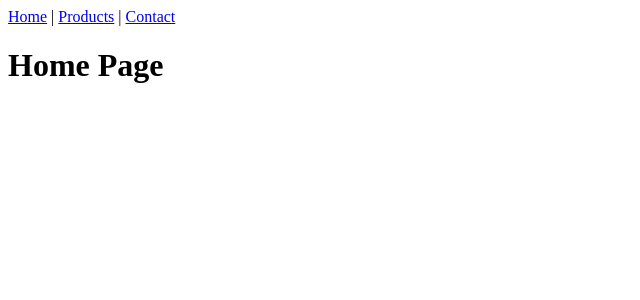
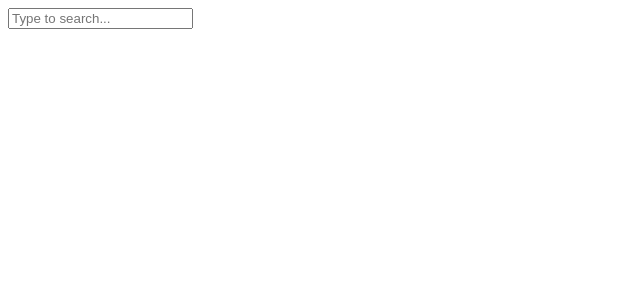
Before and after one commit to iLanceArea/MOBPROG-IT252-react-w3schools, a React (Vite) app in the folder my-react-app/: page / in a window 1280 px wide. Shown: the top 300 px of the page, without its empty margins (0-640 px from the left). Built offline with nearby package versions, Linux system fonts and the light colour scheme.

Commit message:
W3Schools React Transitions C1

```diff
--- a/my-react-app/src/main.jsx
+++ b/my-react-app/src/main.jsx
@@ -1,73 +1,43 @@
 import { createRoot } from 'react-dom/client';
-import { BrowserRouter, Routes, Route, Link, Outlet } from 'react-router-dom';
+import { useState, useTransition } from 'react';
 
-function Home() {
-  return <h1>Home Page</h1>;
-}
-
-function Products() {
-  return (
-    <div>
-      <h1>Products Page</h1>
-      <nav style={{ marginBottom: '20px' }}>
-        <Link to="/products/car">Cars</Link> |{" "}
-        <Link to="/products/bike">Bikes</Link>
-      </nav>
-      <Outlet />
-    </div>
-  );
-}
-
-function CarProducts() {
-  return (
-    <div>
-      <h2>Cars</h2>
-      <ul>
-        <li>Audi</li>
-        <li>BMW</li>
-        <li>Volvo</li>
-      </ul>
-    </div>
-  );
-}
-
-function BikeProducts() {
-  return (
-    <div>
-      <h2>Bikes</h2>
-      <ul>
-        <li>Yamaha</li>
-        <li>Suzuki</li>
-        <li>Honda</li>
-      </ul>
-    </div>
-  );
-}
-
-function Contact() {
-  return <h1>Contact Page</h1>;
+function SearchResults({ query }) {
+  // Simulate slow search results
+  const items = [];
+  if (query) {
+    for (let i = 0; i < 1000; i++) {
+      items.push(<li key={i}>Result for {query} - {i}</li>);
+    }
+  }
+  return <ul>{items}</ul>;
 }
 
 function App() {
+  const [input, setInput] = useState('');
+  const [query, setQuery] = useState('');
+  const [isPending, startTransition] = useTransition();
+
+  const handleChange = (e) => {
+    // Urgent: Update input field
+    setInput(e.target.value);
+
+    // Non-urgent: Update search results
+    startTransition(() => {
+      setQuery(e.target.value);
+    });
+  };
+
   return (
-    <BrowserRouter>
-      {/* Navigation */}
-      <nav>
-        <Link to="/">Home</Link> |{" "}
-        <Link to="/products">Products</Link> |{" "}
-        <Link to="/contact">Contact</Link>
-      </nav>
-
-      {/* Routes */}
-      <Routes>
-        <Route path="/" element={<Home />} />
-        <Route path="/products" element={<Products />}>
-          <Route path="car" element={<CarProducts />} />
-          <Route path="bike" element={<BikeProducts />} />
-        </Route>
-        <Route path="/contact" element={<Contact />} />
-      </Routes>
-    </BrowserRouter>
+    <div>
+      <input
+        type="text"
+        value={input}
+        onChange={handleChange}
+        placeholder="Type to search..."
+      />
+      {isPending && <p>Loading results...</p>}
+      <SearchResults query={query} />
+    </div>
   );
 }
 
```
